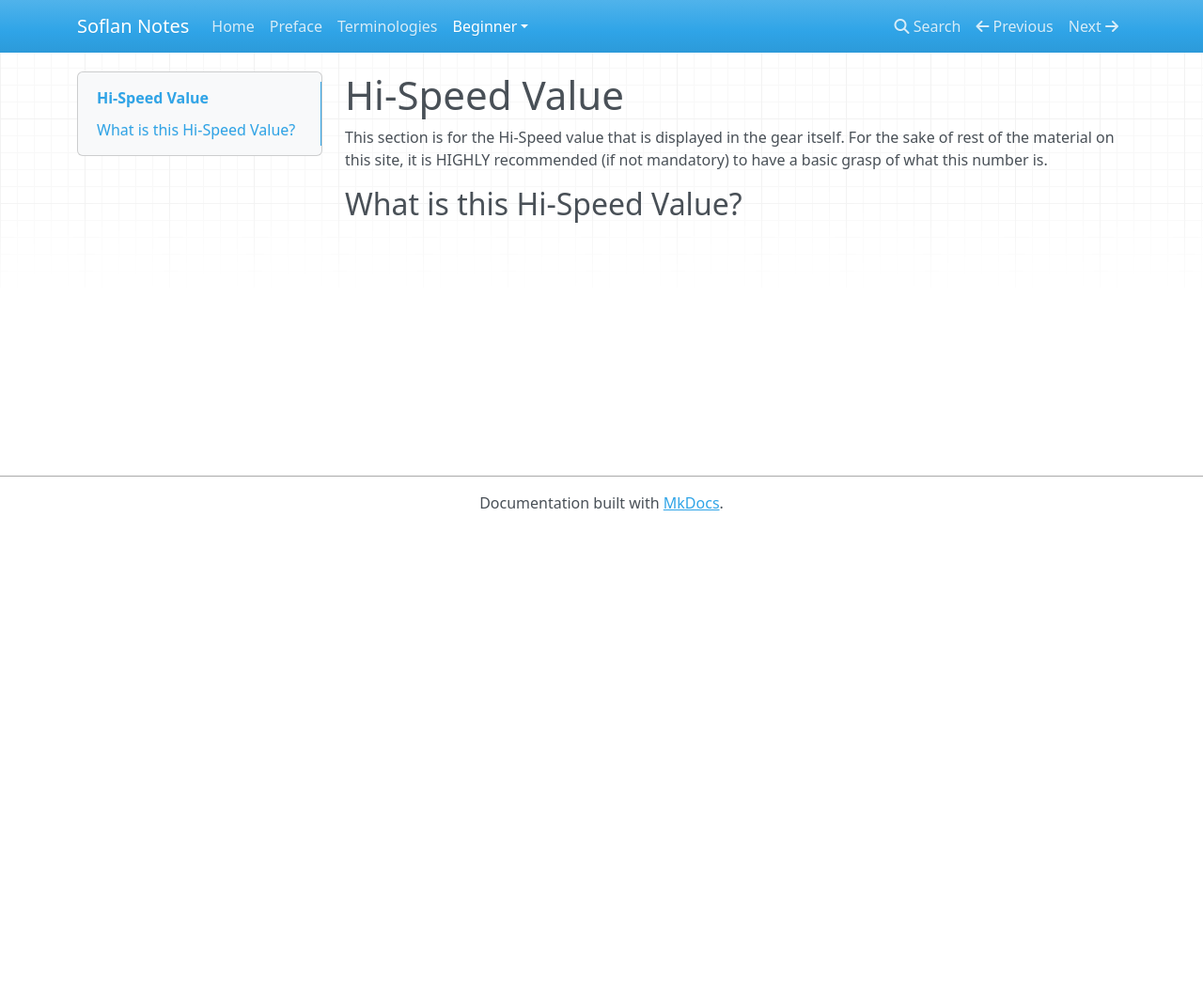
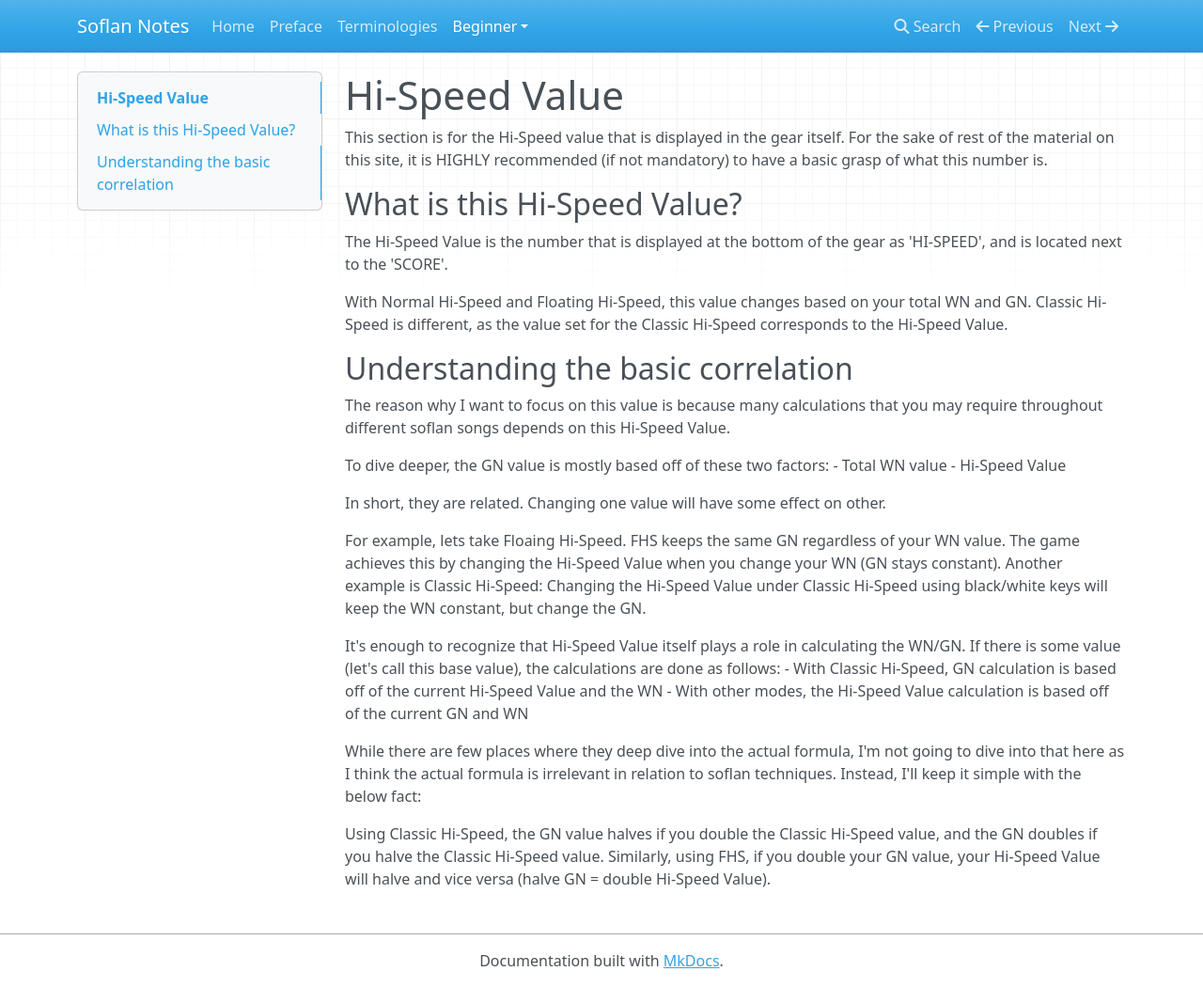
Before and after one commit to alexdaesikkim/soflan_tech, an MkDocs documentation site: the page built from docs/1_beginner/hi-speed_value.md, in a window 1280 px wide and 1050 px high. Shown: the whole window at 94% size. Built offline with MkDocs 1.6.1, drawn with Linux system fonts in a browser that asks for light colours; nearby versions of some CDN libraries.

Commit message:
Pre-structure complete

```diff
--- a/.readthedocs.yaml
+++ b/.readthedocs.yaml
@@ -9,9 +9,9 @@ build:
   os: ubuntu-24.04
   tools:
     python: "3.13"
-  jobs:
-     pre_install:
-       - pip install mkdocs-material
+#  jobs:
+#     pre_install:
+#       - pip install mkdocs-material
 
 # Build documentation with Mkdocs
 mkdocs:
--- a/docs/1_beginner/hi-speed_value.md
+++ b/docs/1_beginner/hi-speed_value.md
@@ -2,3 +2,25 @@
 This section is for the Hi-Speed value that is displayed in the gear itself. For the sake of rest of the material on this site, it is HIGHLY recommended (if not mandatory) to have a basic grasp of what this number is.
 
 ## What is this Hi-Speed Value?
+The Hi-Speed Value is the number that is displayed at the bottom of the gear as 'HI-SPEED', and is located next to the 'SCORE'.
+
+With Normal Hi-Speed and Floating Hi-Speed, this value changes based on your total WN and GN. Classic Hi-Speed is different, as the value set for the Classic Hi-Speed corresponds to the Hi-Speed Value.
+
+## Understanding the basic correlation
+The reason why I want to focus on this value is because many calculations that you may require throughout different soflan songs depends on this Hi-Speed Value.
+
+To dive deeper, the GN value is mostly based off of these two factors:
+- Total WN value
+- Hi-Speed Value
+
+In short, they are related. Changing one value will have some effect on other.
+
+For example, lets take Floaing Hi-Speed. FHS keeps the same GN regardless of your WN value. The game achieves this by changing the Hi-Speed Value when you change your WN (GN stays constant). Another example is Classic Hi-Speed: Changing the Hi-Speed Value under Classic Hi-Speed using black/white keys will keep the WN constant, but change the GN.
+
+It's enough to recognize that Hi-Speed Value itself plays a role in calculating the WN/GN. If there is some value (let's call this base value), the calculations are done as follows:
+- With Classic Hi-Speed, GN calculation is based off of the current Hi-Speed Value and the WN
+- With other modes, the Hi-Speed Value calculation is based off of the current GN and WN
+
+While there are few places where they deep dive into the actual formula, I'm not going to dive into that here as I think the actual formula is irrelevant in relation to soflan techniques. Instead, I'll keep it simple with the below fact:
+
+Using Classic Hi-Speed, the GN value halves if you double the Classic Hi-Speed value, and the GN doubles if you halve the Classic Hi-Speed value. Similarly, using FHS, if you double your GN value, your Hi-Speed Value will halve and vice versa (halve GN = double Hi-Speed Value).
```
Also changed, not shown: docs/3_hyper/terminology.md (deleted, +0 -58 lines), docs/4_another/another_preface.md (added, +14 -0 lines), docs/4_another/floating_advanced.md (added, +12 -0 lines), docs/4_another/terminology.md (deleted, +0 -58 lines), docs/2_normal/floating.md (added), docs/3_hyper/pre_floating.md (added), docs/3_hyper/using_hi-speed_value.md (added), docs/4_another/misc.md (added), docs/4_another/x5_reset.md (added).
